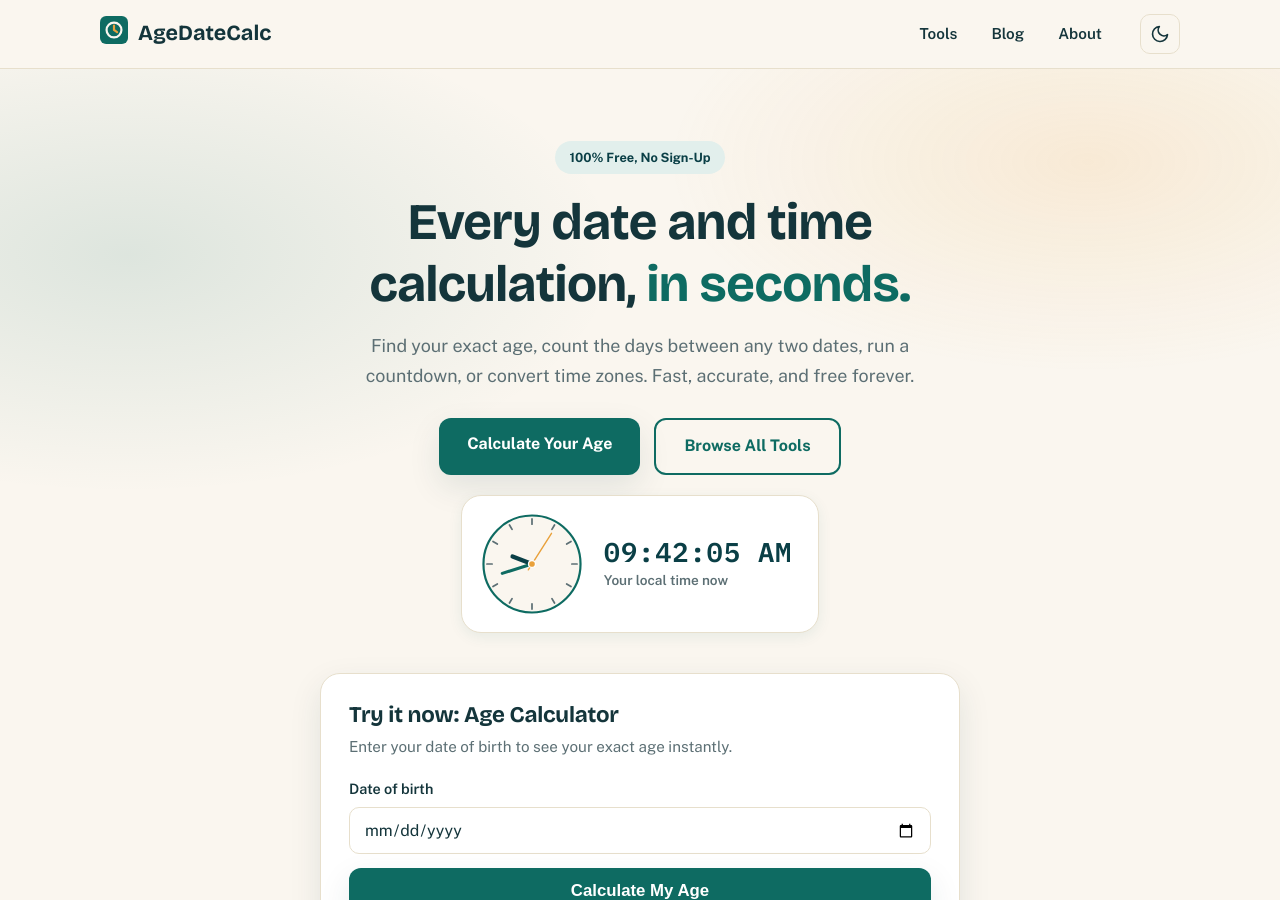
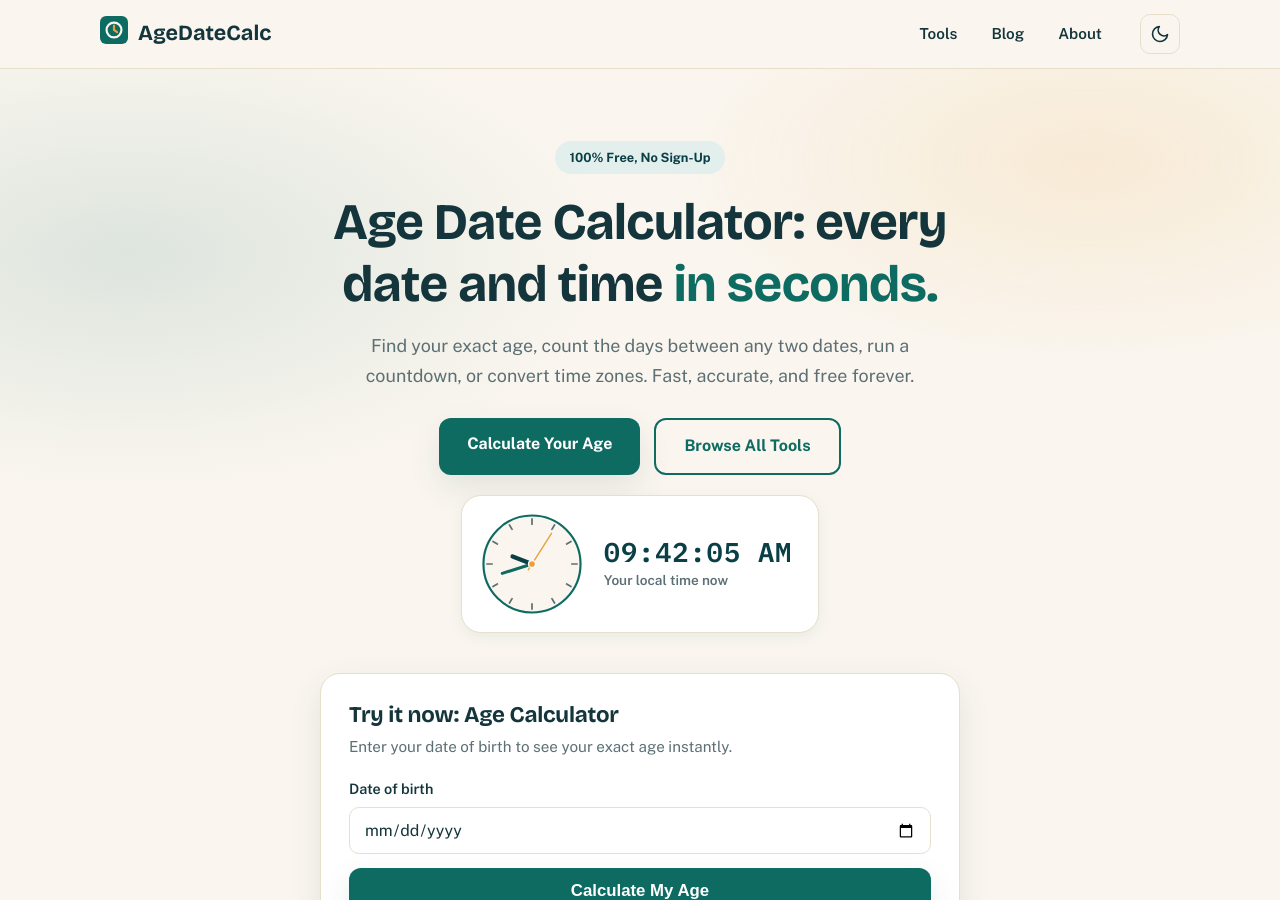
Before and after one commit to zaidmeo09-dhangal/agedatecalc, a Jekyll site: the page built from index.md, in a window 1280 px wide and 900 px high. Built offline with Jekyll 4.4.1, drawn with Linux system fonts in a browser that asks for light colours; some of the changed lines change nothing that is shown.

Commit message:
SEO audit fixes: broken links, titles, DST 2027, schema, og:image

```diff
--- a/index.md
+++ b/index.md
@@ -1,22 +1,63 @@
 ---
 layout: default
-title: Free Date and Time Tools
-meta_title: "Free Date and Time Tools: Age Calculator, Countdown & More"
-description: Calculate your exact age, count days between dates, run countdowns, use a stopwatch, and convert time zones. Free date and time tools.
+title: Age Date Calculator - Free Date and Time Tools
+meta_title: "Age Date Calculator - Free Date and Time Tools"
+description: "Age Date Calculator: find your exact age, count days between dates, run countdowns, use a stopwatch, and convert time zones. Free, no sign-up."
 schema: |
   {
     "@context": "https://schema.org",
-    "@type": "WebSite",
-    "name": "AgeDateCalc",
-    "url": "https://agedatecalc.com/",
-    "description": "Free date and time tools: age calculator, date difference calculator, countdown timer, stopwatch, and time zone converter."
+    "@graph": [
+      {
+        "@type": "WebSite",
+        "name": "AgeDateCalc",
+        "url": "https://agedatecalc.com/",
+        "description": "Free date and time tools: age calculator, date difference calculator, countdown timer, stopwatch, and time zone converter."
+      },
+      {
+        "@type": "FAQPage",
+        "mainEntity": [
+          {
+            "@type": "Question",
+            "name": "Are these tools really free?",
+            "acceptedAnswer": {
+              "@type": "Answer",
+              "text": "Yes. Every calculator and timer on AgeDateCalc is completely free, with no account, no trial period, and no usage limits."
+            }
+          },
+          {
+            "@type": "Question",
+            "name": "Do you store my dates or personal data?",
+            "acceptedAnswer": {
+              "@type": "Answer",
+              "text": "No. All calculations happen in your browser. Your dates of birth and other inputs are never sent to our servers or stored anywhere."
+            }
+          },
+          {
+            "@type": "Question",
+            "name": "How accurate is the Age Calculator?",
+            "acceptedAnswer": {
+              "@type": "Answer",
+              "text": "It accounts for leap years and varying month lengths, and correctly handles February 29 birthdays by celebrating them on March 1 in non-leap years."
+            }
+          },
+          {
+            "@type": "Question",
+            "name": "Do the tools work on mobile phones?",
+            "acceptedAnswer": {
+              "@type": "Answer",
+              "text": "Yes. The entire site is designed mobile-first, so every tool works smoothly on phones, tablets, and desktop computers."
+            }
+          }
+        ]
+      }
+    ]
   }
 ---
 
 <section class="hero">
   <div class="wrap hero-inner">
     <span class="badge">100% Free, No Sign-Up</span>
-    <h1>Every date and time calculation, <span class="accent">in seconds.</span></h1>
+    <h1>Age Date Calculator: every date and time <span class="accent">in seconds.</span></h1>
     <p class="lead">Find your exact age, count the days between any two dates, run a countdown, or convert time zones. Fast, accurate, and free forever.</p>
     <div class="cta-row">
       <a class="btn btn-primary" href="{{ '/age-calculator/' | relative_url }}">Calculate Your Age</a>
@@ -76,7 +117,7 @@
       <p class="sub">Enter your date of birth to see your exact age instantly.</p>
       <div class="field">
         <label for="dob">Date of birth</label>
-        <input type="date" id="dob" max="2026-10-18">
+        <input type="date" id="dob">
       </div>
       <button class="btn btn-primary btn-block" id="calc-age-btn" type="button">Calculate My Age</button>
       <div id="age-result"></div>
```
